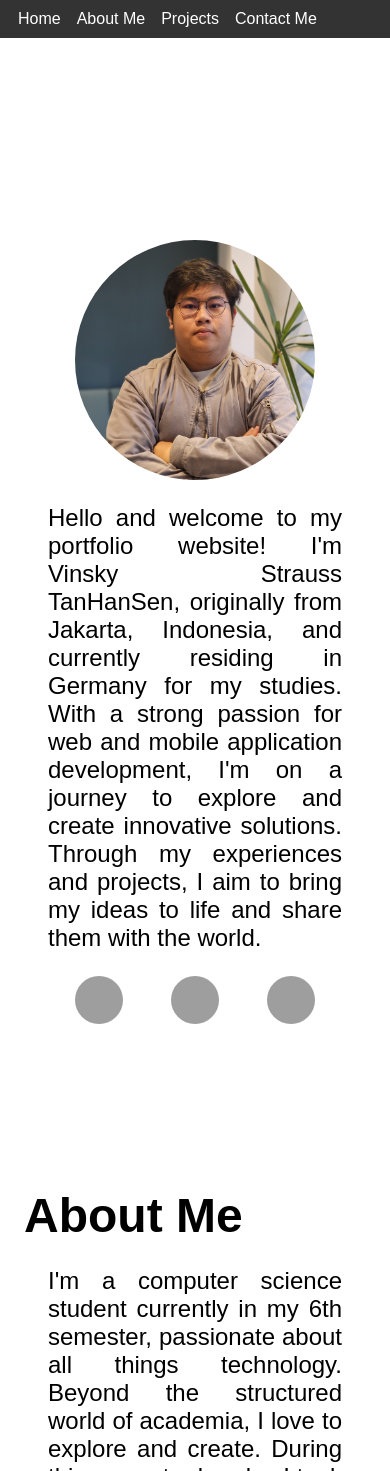
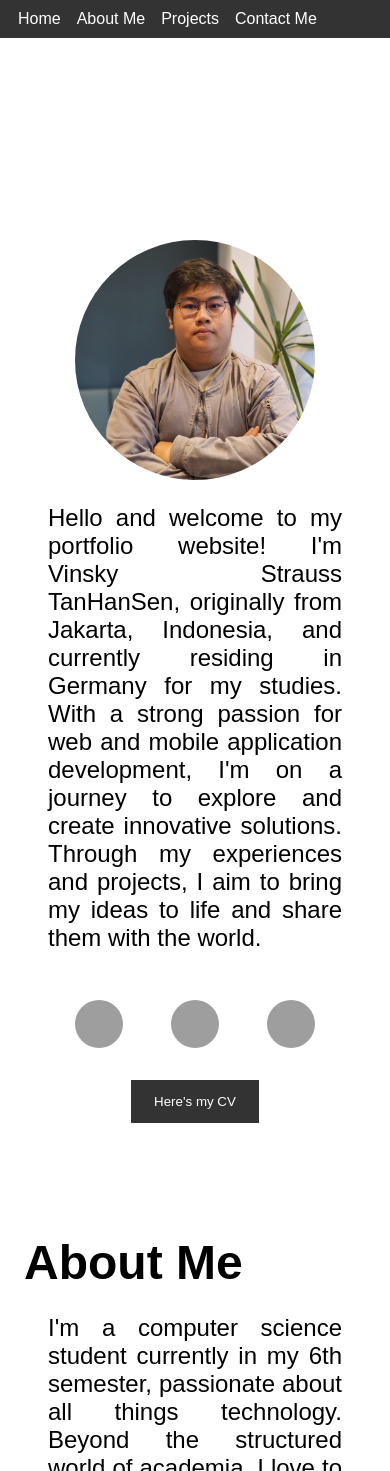
Before and after one commit to VinskyStrauss/Porto-website, a React (Vite) app: page / in a window 390 px wide. Shown: the top 1471 px of the page. Built offline with nearby package versions, Linux system fonts and the light colour scheme; grey boxes are pictures that could not be loaded; a web font is replaced by a local one.

Commit message:
add cv to website

```diff
--- a/src/App.css
+++ b/src/App.css
@@ -26,6 +26,8 @@
 }
 
 .intro {
+  display: flex;
+  flex-direction: column;
   min-height: 100vh;
   text-align: justify;
   font-size: 1.5rem;
@@ -35,6 +37,13 @@
   margin-left: 1.5rem;
   margin-right: 1.5rem;
   padding-top: 5rem;
+  justify-content: center;
+}
+
+.intro button{
+  width : 10%;
+  margin-left: 45%;
+  margin-right: 45%;
 }
 
 .profile-pic {
@@ -212,6 +221,11 @@ p {
     min-height: auto;
   }
 
+  .intro button{
+    width :40%;
+    margin-left: 30%;
+    margin-right: 30%;
+  }
   a {
     margin-left: 0.5em;
     margin-right: 0.5em;
--- a/src/App.jsx
+++ b/src/App.jsx
@@ -123,6 +123,13 @@ function App() {
             }}
           />
         </div>
+        <a
+          href="https://drive.google.com/file/d/13ipPZ9Oyj8Fel3JiWt3lMV0wt9J3ulVw/view?usp=sharing"
+          download
+          target="_blank"
+        >
+          <button>Here's my CV</button>
+        </a>
       </div>
 
       <div class="about" id="about">
```
Also changed, not shown: 1 other file (tests, documents, lock files or other folders).
